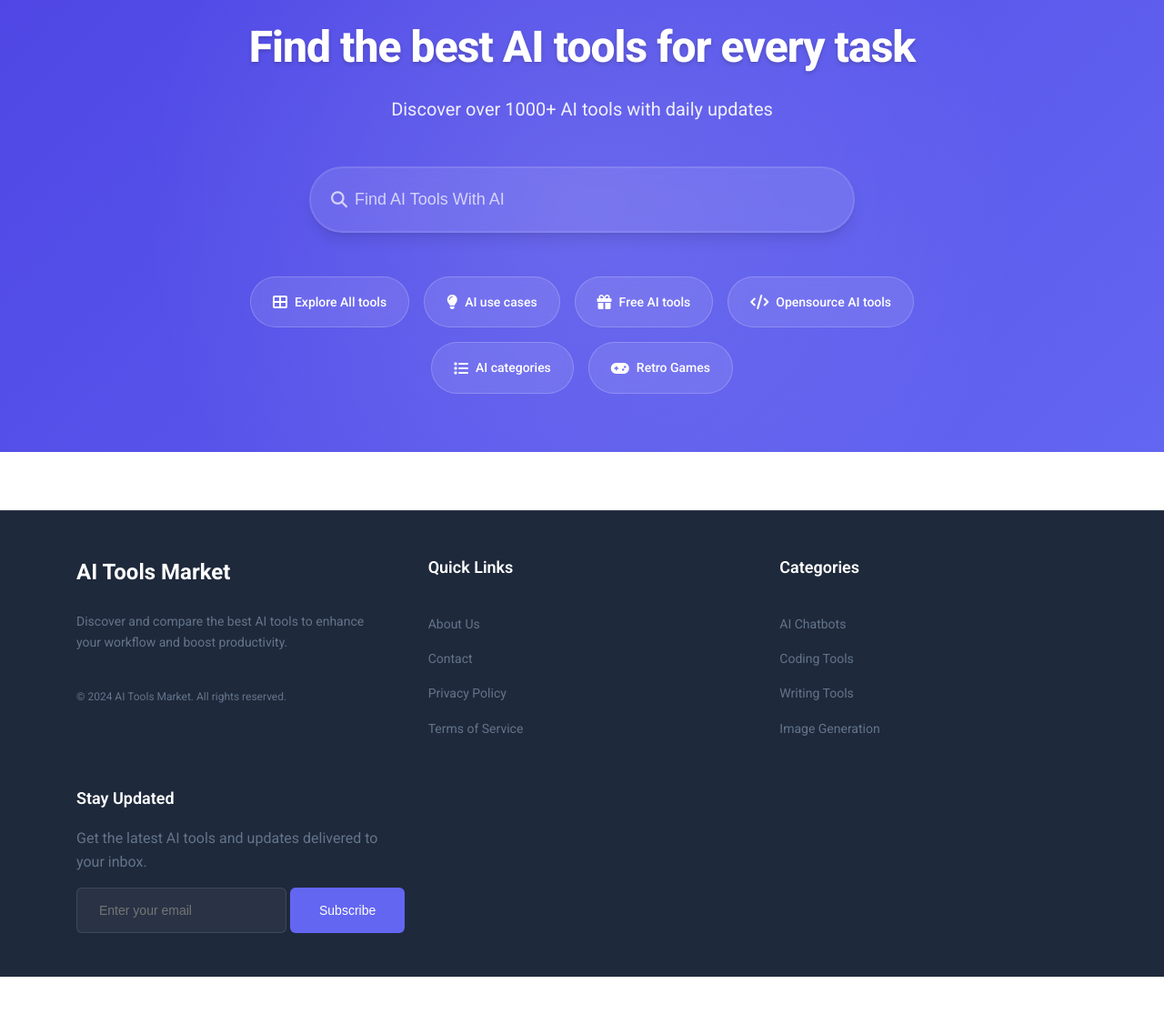
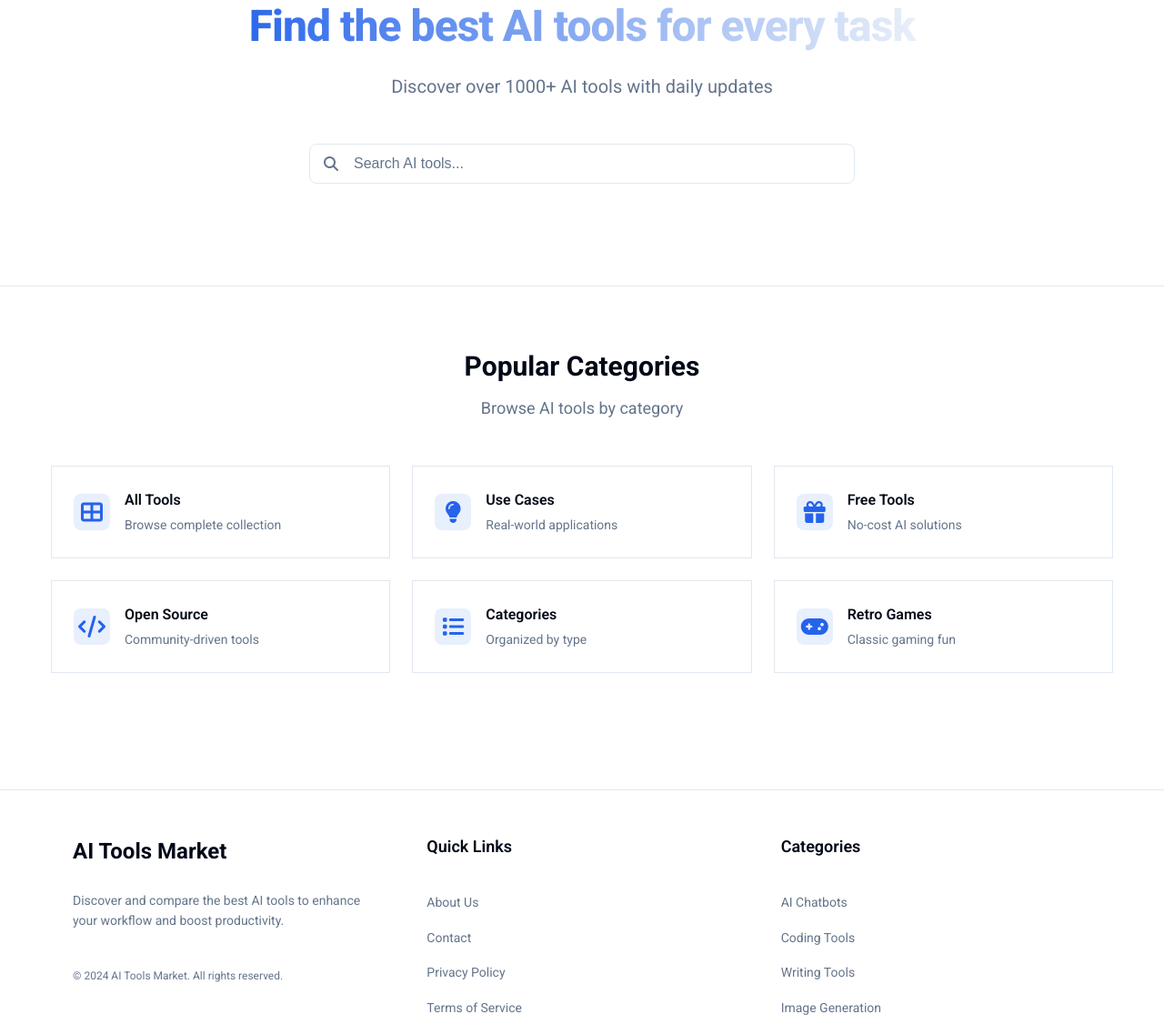
Before and after one commit to fruchtish/ai-tools, a website: page index.html in a window 1280 px wide. Shown: the part 130-1256 px from the top of the page at 91% size. Before the commit the page ends 1204 px from the top, so only its background shows below. Drawn offline with Linux system fonts and the light colour scheme.

Commit message:
Implement modern Shadcn-inspired design system

```diff
--- a/index.html
+++ b/index.html
@@ -31,19 +31,66 @@
     <main>
         <section class="hero">
             <div class="container">
-                <h1>Find the best AI tools for every task</h1>
-                <p class="subheading">Discover over 1000+ AI tools with daily updates</p>
-                <div class="search-bar">
-                    <input type="text" placeholder="Find AI Tools With AI">
-                    <i class="fas fa-search search-icon"></i>
+                <div class="hero-content">
+                    <h1>Find the best AI tools for every task</h1>
+                    <p class="subheading">Discover over 1000+ AI tools with daily updates</p>
+                    <div class="search-bar">
+                        <input type="text" placeholder="Search AI tools...">
+                        <i class="fas fa-search search-icon"></i>
+                    </div>
+                </div>
+            </div>
+        </section>
+
+        <section class="categories">
+            <div class="container">
+                <div class="section-header">
+                    <h2>Popular Categories</h2>
+                    <p>Browse AI tools by category</p>
                 </div>
                 <div class="category-buttons">
-                    <a href="homepage/all tools.html" class="category-button"><i class="fas fa-th-large"></i> Explore All tools</a>
-                    <a href="homepage/use cases.html" class="category-button"><i class="fas fa-lightbulb"></i> AI use cases</a>
-                    <a href="homepage/free ai tools.html" class="category-button"><i class="fas fa-gift"></i> Free AI tools</a>
-                    <a href="homepage/open source ai tools.html" class="category-button"><i class="fas fa-code"></i> Opensource AI tools</a>
-                    <a href="homepage/ai categories.html" class="category-button"><i class="fas fa-list"></i> AI categories</a>
-                    <a href="homepage/retro games.html" class="category-button"><i class="fas fa-gamepad"></i> Retro Games</a>
+                    <a href="homepage/all tools.html" class="category-button">
+                        <i class="fas fa-th-large"></i>
+                        <div class="category-info">
+                            <span>All Tools</span>
+                            <small>Browse complete collection</small>
+                        </div>
+                    </a>
+                    <a href="homepage/use cases.html" class="category-button">
+                        <i class="fas fa-lightbulb"></i>
+                        <div class="category-info">
+                            <span>Use Cases</span>
+                            <small>Real-world applications</small>
+                        </div>
+                    </a>
+                    <a href="homepage/free ai tools.html" class="category-button">
+                        <i class="fas fa-gift"></i>
+                        <div class="category-info">
+                            <span>Free Tools</span>
+                            <small>No-cost AI solutions</small>
+                        </div>
+                    </a>
+                    <a href="homepage/open source ai tools.html" class="category-button">
+                        <i class="fas fa-code"></i>
+                        <div class="category-info">
+                            <span>Open Source</span>
+                            <small>Community-driven tools</small>
+                        </div>
+                    </a>
+                    <a href="homepage/ai categories.html" class="category-button">
+                        <i class="fas fa-list"></i>
+                        <div class="category-info">
+                            <span>Categories</span>
+                            <small>Organized by type</small>
+                        </div>
+                    </a>
+                    <a href="homepage/retro games.html" class="category-button">
+                        <i class="fas fa-gamepad"></i>
+                        <div class="category-info">
+                            <span>Retro Games</span>
+                            <small>Classic gaming fun</small>
+                        </div>
+                    </a>
                 </div>
             </div>
         </section>
--- a/styles.css
+++ b/styles.css
@@ -49,14 +49,26 @@ table {
 
 :root {
     /* Colors */
-    --primary-color: #6366f1;
-    --primary-dark: #4f46e5;
-    --secondary-color: #10b981;
-    --background-color: #ffffff;
-    --surface-color: #f8fafc;
-    --text-color: #1e293b;
-    --text-light: #64748b;
-    --header-footer-bg: #1e293b;
+    --background: 0 0% 100%;
+    --foreground: 222.2 84% 4.9%;
+    --card: 0 0% 100%;
+    --card-foreground: 222.2 84% 4.9%;
+    --popover: 0 0% 100%;
+    --popover-foreground: 222.2 84% 4.9%;
+    --primary: 221.2 83.2% 53.3%;
+    --primary-foreground: 210 40% 98%;
+    --secondary: 210 40% 96.1%;
+    --secondary-foreground: 222.2 47.4% 11.2%;
+    --muted: 210 40% 96.1%;
+    --muted-foreground: 215.4 16.3% 46.9%;
+    --accent: 210 40% 96.1%;
+    --accent-foreground: 222.2 47.4% 11.2%;
+    --destructive: 0 84.2% 60.2%;
+    --destructive-foreground: 210 40% 98%;
+    --border: 214.3 31.8% 91.4%;
+    --input: 214.3 31.8% 91.4%;
+    --ring: 221.2 83.2% 53.3%;
+    --radius: 0.5rem;
 
     /* Typography */
     --font-size-xs: 0.75rem;
@@ -78,18 +90,46 @@ table {
     --spacing-2xl: 3rem;
     --spacing-3xl: 4rem;
 
-    /* Border Radius */
-    --radius-sm: 0.25rem;
-    --radius-md: 0.375rem;
-    --radius-lg: 0.5rem;
-    --radius-xl: 0.75rem;
-    --radius-2xl: 1rem;
-    --radius-full: 9999px;
-
     /* Shadows */
     --shadow-sm: 0 1px 2px 0 rgb(0 0 0 / 0.05);
     --shadow-md: 0 4px 6px -1px rgb(0 0 0 / 0.1), 0 2px 4px -2px rgb(0 0 0 / 0.1);
     --shadow-lg: 0 10px 15px -3px rgb(0 0 0 / 0.1), 0 4px 6px -4px rgb(0 0 0 / 0.1);
+    --shadow-xl: 0 20px 25px -5px rgb(0 0 0 / 0.1), 0 8px 10px -6px rgb(0 0 0 / 0.1);
+
+    /* Animation */
+    --ring-offset-width: 0px;
+    --ring-offset-color: #fff;
+    --ring-color: rgb(var(--ring));
+    --ring-offset-shadow: 0 0 #0000;
+    --ring-shadow: 0 0 #0000;
+    --shadow-color: 0 0 #0000;
+
+    /* Utils */
+    --radius-full: 9999px;
+}
+
+@media (prefers-color-scheme: dark) {
+    :root {
+        --background: 222.2 84% 4.9%;
+        --foreground: 210 40% 98%;
+        --card: 222.2 84% 4.9%;
+        --card-foreground: 210 40% 98%;
+        --popover: 222.2 84% 4.9%;
+        --popover-foreground: 210 40% 98%;
+        --primary: 217.2 91.2% 59.8%;
+        --primary-foreground: 222.2 47.4% 11.2%;
+        --secondary: 217.2 32.6% 17.5%;
+        --secondary-foreground: 210 40% 98%;
+        --muted: 217.2 32.6% 17.5%;
+        --muted-foreground: 215 20.2% 65.1%;
+        --accent: 217.2 32.6% 17.5%;
+        --accent-foreground: 210 40% 98%;
+        --destructive: 0 62.8% 30.6%;
+        --destructive-foreground: 210 40% 98%;
+        --border: 217.2 32.6% 17.5%;
+        --input: 217.2 32.6% 17.5%;
+        --ring: 224.3 76.3% 48%;
+    }
 }
 
 * {
@@ -97,28 +137,26 @@ table {
 }
 
 body {
-    font-family: 'Roboto', sans-serif;
+    font-family: 'Roboto', system-ui, sans-serif;
     line-height: 1.6;
-    color: var(--text-color);
-    background-color: var(--background-color);
+    color: hsl(var(--foreground));
+    background-color: hsl(var(--background));
 }
 
 .container {
     width: 100%;
     max-width: 1200px;
     margin: 0 auto;
-    padding: 0 20px;
+    padding: 0 var(--spacing-md);
 }
 
 header {
-    background-color: var(--background-color);
-    color: var(--text-color);
-    padding: var(--spacing-md) 0;
-    box-shadow: var(--shadow-md);
+    background-color: hsl(var(--background));
+    border-bottom: 1px solid hsl(var(--border));
     position: sticky;
     top: 0;
     z-index: 100;
-    border-bottom: 1px solid var(--surface-color);
+    padding: var(--spacing-sm) 0;
 }
 
 .header-content {
@@ -131,7 +169,7 @@ header {
 .logo {
     font-size: var(--font-size-xl);
     font-weight: 700;
-    color: var(--primary-color);
+    color: hsl(var(--foreground));
     text-decoration: none;
     display: flex;
     align-items: center;
@@ -139,22 +177,22 @@ header {
 }
 
 .logo:hover {
-    color: var(--primary-dark);
+    color: hsl(var(--primary));
 }
 
 nav ul {
     display: flex;
-    gap: var(--spacing-lg);
+    gap: var(--spacing-md);
     align-items: center;
 }
 
 nav ul li a {
-    color: var(--text-color);
+    color: hsl(var(--muted-foreground));
     text-decoration: none;
     font-weight: 500;
     font-size: var(--font-size-sm);
     padding: var(--spacing-sm) var(--spacing-md);
-    border-radius: var(--radius-md);
+    border-radius: var(--radius);
     transition: all 0.2s ease;
     display: flex;
     align-items: center;
@@ -162,18 +200,27 @@ nav ul li a {
 }
 
 nav ul li a:hover {
-    color: var(--primary-color);
-    background-color: var(--surface-color);
+    color: hsl(var(--foreground));
+    background-color: hsl(var(--accent));
 }
 
 .nav-button {
-    background-color: var(--surface-color);
-    border: 1px solid var(--surface-color);
+    background-color: hsl(var(--secondary));
+    color: hsl(var(--secondary-foreground));
+    border: 1px solid hsl(var(--border));
+    font-weight: 500;
+    border-radius: var(--radius);
+    height: 36px;
+    padding: 0 var(--spacing-md);
+    display: inline-flex;
+    align-items: center;
+    justify-content: center;
+    transition: all 0.2s ease;
 }
 
 .nav-button:hover {
-    border-color: var(--primary-color);
-    transform: translateY(-1px);
+    background-color: hsl(var(--secondary));
+    opacity: 0.9;
 }
 
 .nav-button i {
@@ -183,36 +230,27 @@ nav ul li a:hover {
 .hero {
     text-align: center;
     padding: var(--spacing-3xl) 0;
-    background: linear-gradient(135deg, var(--primary-dark), var(--primary-color));
-    color: #fff;
+    background-color: hsl(var(--background));
     position: relative;
-    overflow: hidden;
-}
-
-.hero::before {
-    content: '';
-    position: absolute;
-    top: 0;
-    left: 0;
-    right: 0;
-    bottom: 0;
-    background: radial-gradient(circle at center, rgba(255,255,255,0.1) 0%, transparent 70%);
-    pointer-events: none;
+    border-bottom: 1px solid hsl(var(--border));
 }
 
 h1 {
     font-size: var(--font-size-5xl);
     font-weight: 800;
     margin-bottom: var(--spacing-lg);
-    text-shadow: 0 2px 4px rgba(0, 0, 0, 0.2);
     letter-spacing: -0.02em;
-    line-height: 1.2;
+    line-height: 1.1;
+    background: linear-gradient(to right, hsl(var(--primary)), hsl(var(--secondary)));
+    -webkit-background-clip: text;
+    -webkit-text-fill-color: transparent;
+    background-clip: text;
 }
 
 .subheading {
     font-size: var(--font-size-xl);
     margin-bottom: var(--spacing-2xl);
-    opacity: 0.9;
+    color: hsl(var(--muted-foreground));
     max-width: 600px;
     margin-left: auto;
     margin-right: auto;
@@ -230,82 +268,122 @@ h1 {
 
 .search-bar input {
     width: 100%;
-    padding: var(--spacing-lg) var(--spacing-xl) var(--spacing-lg) var(--spacing-2xl);
-    font-size: var(--font-size-lg);
-    border: 2px solid rgba(255, 255, 255, 0.1);
-    border-radius: var(--radius-full);
-    background-color: rgba(255, 255, 255, 0.1);
-    color: #fff;
-    -webkit-backdrop-filter: blur(10px);
-    backdrop-filter: blur(10px);
-    box-shadow: var(--shadow-lg);
-    transition: all 0.3s ease;
+    height: 44px;
+    padding: 0 var(--spacing-xl) 0 var(--spacing-2xl);
+    font-size: var(--font-size-base);
+    border: 1px solid hsl(var(--input));
+    border-radius: var(--radius);
+    background-color: transparent;
+    color: hsl(var(--foreground));
+    transition: all 0.2s ease;
 }
 
 .search-bar input::placeholder {
-    color: rgba(255, 255, 255, 0.7);
+    color: hsl(var(--muted-foreground));
 }
 
 .search-bar input:focus {
     outline: none;
-    border-color: rgba(255, 255, 255, 0.3);
-    background-color: rgba(255, 255, 255, 0.15);
+    border-color: hsl(var(--ring));
+    box-shadow: 0 0 0 2px hsl(var(--ring) / 0.2);
 }
 
 .search-bar .search-icon {
     position: absolute;
-    left: var(--spacing-lg);
-    color: rgba(255, 255, 255, 0.7);
-    font-size: var(--font-size-lg);
+    left: var(--spacing-md);
+    color: hsl(var(--muted-foreground));
+    font-size: var(--font-size-base);
     pointer-events: none;
 }
 
-.category-buttons {
-    display: flex;
-    justify-content: center;
-    flex-wrap: wrap;
-    gap: var(--spacing-md);
+.hero-content {
     max-width: 800px;
     margin: 0 auto;
+}
+
+.categories {
+    padding: var(--spacing-3xl) 0;
+}
+
+.section-header {
+    text-align: center;
+    margin-bottom: var(--spacing-2xl);
+}
+
+.section-header h2 {
+    font-size: var(--font-size-3xl);
+    font-weight: 700;
+    color: hsl(var(--foreground));
+    margin-bottom: var(--spacing-sm);
+}
+
+.section-header p {
+    color: hsl(var(--muted-foreground));
+    font-size: var(--font-size-lg);
+}
+
+.category-buttons {
+    display: grid;
+    grid-template-columns: repeat(auto-fit, minmax(280px, 1fr));
+    gap: var(--spacing-lg);
+    max-width: 1200px;
+    margin: 0 auto;
     position: relative;
-    z-index: 1;
 }
 
 .category-button {
-    padding: var(--spacing-md) var(--spacing-lg);
-    background-color: rgba(255, 255, 255, 0.1);
-    color: #fff;
-    border: 1px solid rgba(255, 255, 255, 0.2);
-    border-radius: var(--radius-full);
+    padding: var(--spacing-lg);
+    background-color: hsl(var(--card));
+    color: hsl(var(--card-foreground));
+    border: 1px solid hsl(var(--border));
+    border-radius: var(--radius-lg);
     cursor: pointer;
-    transition: all 0.3s ease;
+    transition: all 0.2s ease;
     text-decoration: none;
-    font-weight: 500;
-    font-size: var(--font-size-sm);
-    -webkit-backdrop-filter: blur(5px);
-    backdrop-filter: blur(5px);
     display: flex;
     align-items: center;
-    gap: var(--spacing-sm);
+    gap: var(--spacing-md);
 }
 
 .category-button i {
-    font-size: var(--font-size-base);
+    font-size: var(--font-size-2xl);
+    color: hsl(var(--primary));
+    width: 40px;
+    height: 40px;
+    display: flex;
+    align-items: center;
+    justify-content: center;
+    background-color: hsl(var(--primary) / 0.1);
+    border-radius: var(--radius);
+}
+
+.category-info {
+    display: flex;
+    flex-direction: column;
+    gap: var(--spacing-xs);
+}
+
+.category-info span {
+    font-weight: 600;
+    color: hsl(var(--foreground));
+}
+
+.category-info small {
+    color: hsl(var(--muted-foreground));
+    font-size: var(--font-size-sm);
 }
 
 .category-button:hover {
-    background-color: rgba(255, 255, 255, 0.2);
-    border-color: rgba(255, 255, 255, 0.3);
+    background-color: hsl(var(--accent));
     transform: translateY(-2px);
     box-shadow: var(--shadow-md);
 }
 
 footer {
-    background-color: var(--header-footer-bg);
-    color: var(--text-light);
+    background-color: hsl(var(--background));
+    border-top: 1px solid hsl(var(--border));
     padding: var(--spacing-2xl) 0;
     margin-top: var(--spacing-3xl);
-    border-top: 1px solid rgba(255, 255, 255, 0.1);
 }
 
 .footer-content {
@@ -326,17 +404,17 @@ footer {
 .footer-logo .logo {
     font-size: var(--font-size-2xl);
     margin-bottom: var(--spacing-sm);
-    color: #fff;
+    color: hsl(var(--foreground));
 }
 
 .footer-logo p {
-    color: var(--text-light);
+    color: hsl(var(--muted-foreground));
     font-size: var(--font-size-sm);
     line-height: 1.6;
 }
 
 .footer-logo .copyright {
-    color: var(--text-light);
+    color: hsl(var(--muted-foreground));
     font-size: var(--font-size-xs);
     margin-top: var(--spacing-lg);
 }
@@ -347,7 +425,7 @@ footer {
 }
 
 .footer-links h3 {
-    color: #fff;
+    color: hsl(var(--foreground));
     font-size: var(--font-size-lg);
     font-weight: 600;
     margin-bottom: var(--spacing-md);
@@ -359,7 +437,7 @@ footer {
 }
 
 .footer-links ul li a {
-    color: var(--text-light);
+    color: hsl(var(--muted-foreground));
     text-decoration: none;
     font-size: var(--font-size-sm);
     transition: all 0.2s ease;
@@ -368,18 +446,21 @@ footer {
 }
 
 .footer-links ul li a:hover {
-    color: #fff;
-    transform: translateX(var(--spacing-xs));
+    color: hsl(var(--foreground));
 }
 
 .newsletter-signup {
     display: flex;
     flex-direction: column;
     gap: var(--spacing-md);
+    padding: var(--spacing-lg);
+    background-color: hsl(var(--card));
+    border: 1px solid hsl(var(--border));
+    border-radius: var(--radius);
 }
 
 .newsletter-signup h3 {
-    color: #fff;
+    color: hsl(var(--foreground));
     font-size: var(--font-size-lg);
     font-weight: 600;
 }
@@ -391,37 +472,37 @@ footer {
 
 .newsletter-form input[type="email"] {
     flex-grow: 1;
-    padding: var(--spacing-md) var(--spacing-lg);
+    height: 40px;
+    padding: 0 var(--spacing-lg);
     font-size: var(--font-size-sm);
-    border: 1px solid rgba(255, 255, 255, 0.1);
-    border-radius: var(--radius-md);
-    background-color: rgba(255, 255, 255, 0.05);
-    color: #fff;
-    transition: all 0.3s ease;
+    border: 1px solid hsl(var(--input));
+    border-radius: var(--radius);
+    background-color: transparent;
+    color: hsl(var(--foreground));
+    transition: all 0.2s ease;
 }
 
 .newsletter-form input[type="email"]:focus {
     outline: none;
-    border-color: var(--primary-color);
-    background-color: rgba(255, 255, 255, 0.1);
+    border-color: hsl(var(--ring));
+    box-shadow: 0 0 0 2px hsl(var(--ring) / 0.2);
 }
 
 .newsletter-form button {
-    padding: var(--spacing-md) var(--spacing-xl);
+    height: 40px;
+    padding: 0 var(--spacing-xl);
     font-size: var(--font-size-sm);
     font-weight: 500;
-    background-color: var(--primary-color);
-    color: #fff;
+    background-color: hsl(var(--primary));
+    color: hsl(var(--primary-foreground));
     border: none;
-    border-radius: var(--radius-md);
+    border-radius: var(--radius);
     cursor: pointer;
-    transition: all 0.3s ease;
+    transition: all 0.2s ease;
 }
 
 .newsletter-form button:hover {
-    background-color: var(--primary-dark);
-    transform: translateY(-2px);
-    box-shadow: var(--shadow-md);
+    opacity: 0.9;
 }
 
 @media screen and (max-width: 768px) {
@@ -467,15 +548,36 @@ footer {
         margin: 0 var(--spacing-md) var(--spacing-xl);
     }
 
+    .section-header h2 {
+        font-size: var(--font-size-2xl);
+    }
+
+    .section-header p {
+        font-size: var(--font-size-base);
+    }
+
     .category-buttons {
+        grid-template-columns: 1fr;
         padding: 0 var(--spacing-md);
-        gap: var(--spacing-sm);
+        gap: var(--spacing-md);
     }
 
     .category-button {
-        width: calc(50% - var(--spacing-sm));
-        justify-content: center;
-        padding: var(--spacing-sm) var(--spacing-md);
+        padding: var(--spacing-md);
+    }
+
+    .category-button i {
+        width: 32px;
+        height: 32px;
+        font-size: var(--font-size-xl);
+    }
+
+    .category-info span {
+        font-size: var(--font-size-base);
+    }
+
+    .category-info small {
+        font-size: var(--font-size-xs);
     }
 
     .footer-content {
```
